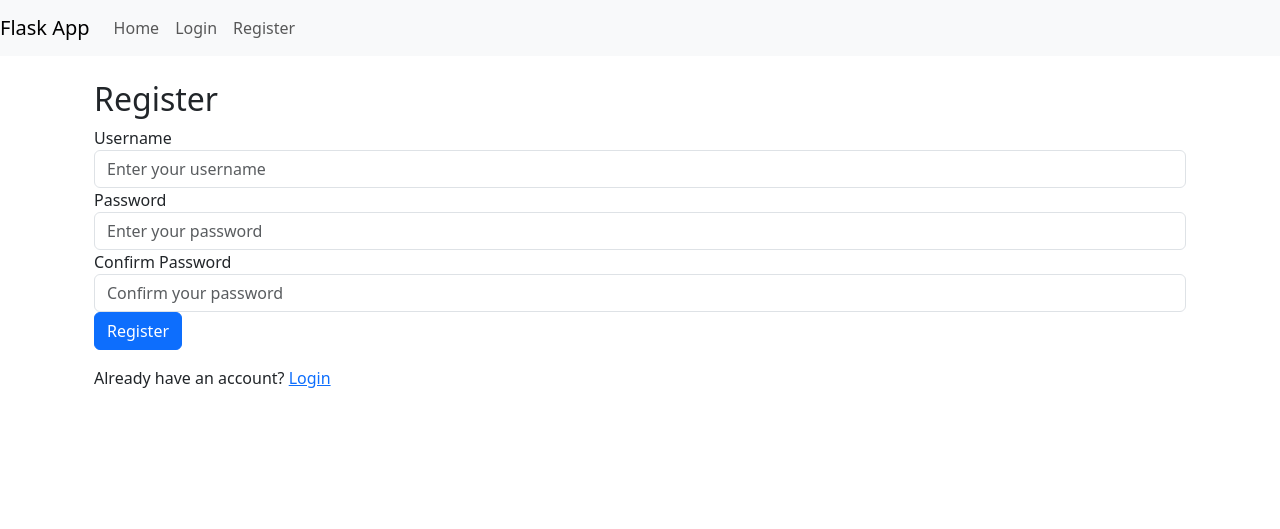
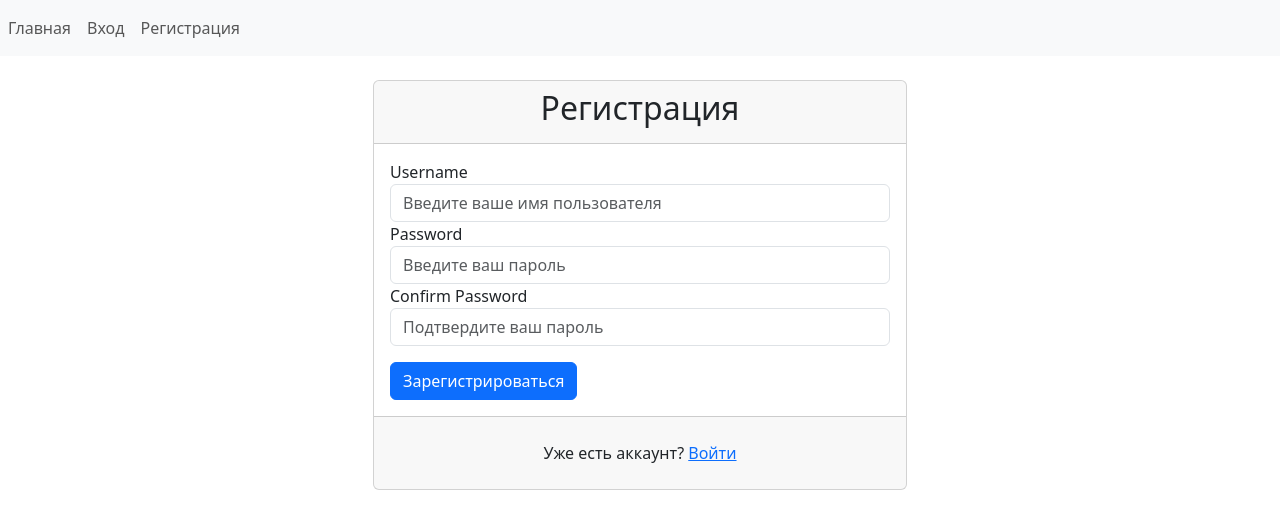
Before and after one commit to yesserz/weather-server, a Flask app: page /register in a window 1280 px wide. Shown: the top 529 px of the page. Run offline with Flask 3, Linux system fonts and the light colour scheme; some libraries are stand-ins or nearby versions.

```diff
--- a/app.py
+++ b/app.py
@@ -1,15 +1,15 @@
 from flask import Flask
-from config import TestingConfig
+from config import TestingConfig, DevelopmentConfig
 from extensions import db, bootstrap, login_manager, debug_toolbar
-from routes import auth, dashboard, weather_api
+from routes import auth, dashboard, weather_api, stations
 from logger import myLog
-from db.db_users import create_testing_data
+from db.db_models import create_testing_data
 
 log = myLog(__name__)
 app = Flask(__name__)
 
-config = TestingConfig  # режим работы приложения
-log.info(f'starting app in {config.WEATHER_APP_MODE} mode')
+config = DevelopmentConfig  # режим работы приложения
+log.info(f'starting app in {config.WEATHER_APP_MODE.lower()} mode')
 
 app.config.from_object(config)
 log.info(f'app configurations loaded successfully')
@@ -30,6 +30,7 @@ login_manager.login_view = 'auth.login'
 app.register_blueprint(auth.auth_bp)
 app.register_blueprint(dashboard.dashboard_bp)
 app.register_blueprint(weather_api.weather_bp)
+app.register_blueprint(stations.stations_bp)
 log.info(f'blueprints registered successfully')
 
 with app.app_context():
--- a/db/db_users.py
+++ b/db/db_models.py
@@ -37,8 +37,8 @@ class WeatherData(db.Model):
     humidity = db.Column(db.Float, nullable=True)
     pressure = db.Column(db.Float, nullable=True)
     wind_speed = db.Column(db.Float, nullable=True)
-    wind_direction = db.Column(db.String(10), nullable=True)
-    rain_intensity = db.Column(db.Float, nullable=True)
+    wind_direction = db.Column(db.Integer, nullable=True)
+    rain_intensity = db.Column(db.Integer, nullable=True)
     custom_data = db.Column(db.String(256), nullable=True)
 
 
--- a/routes/auth.py
+++ b/routes/auth.py
@@ -3,7 +3,7 @@ from flask_login import login_user, current_user, logout_user
 from forms import RegistrationForm, LoginForm
 from werkzeug.security import generate_password_hash, check_password_hash
 from extensions import db
-from db.db_users import User
+from db.db_models import User
 from logger import myLog
 
 
@@ -28,7 +28,7 @@ def register():
             return redirect(url_for('auth.login'))
 
         hashed_password = generate_password_hash(form.password.data, method='pbkdf2:sha256')
-        user = User(username=form.username.data, password=hashed_password)
+        user = User(username=form.username.data, password=hashed_password, role='user')
         db.session.add(user)
         db.session.commit()
         log.info(f'User {form.username.data} created successfully')
--- a/templates/base.html
+++ b/templates/base.html
@@ -1,5 +1,5 @@
 <!DOCTYPE html>
-<html lang="en">
+<html lang="ru">
 
 <head>
     {% block head %}
@@ -10,44 +10,53 @@
         {% block styles %}
             <!-- Bootstrap CSS -->
             {{ bootstrap.load_css() }}
+            <link rel="stylesheet" href="{{ url_for('static', filename='styles.css') }}">
+            <!-- Подключение пользовательских стилей -->
         {% endblock %}
 
-        <title>{% block title %}Your page title{% endblock %}</title>
+        <title>{% block title %}Заголовок страницы{% endblock %}</title>
     {% endblock %}
-    <script src="../static/jquery-3.7.1.js"></script>
+    <script src="{{ url_for('static', filename='jquery-3.7.1.js') }}"></script> <!-- Подключение jQuery -->
 </head>
 
 <body>
 <nav class="navbar navbar-expand-lg navbar-light bg-light">
-    <a class="navbar-brand" href="{{ url_for('auth.home') }}">Flask App</a>
     <button class="navbar-toggler" type="button" data-toggle="collapse" data-target="#navbarNav"
             aria-controls="navbarNav" aria-expanded="false" aria-label="Toggle navigation">
         <span class="navbar-toggler-icon"></span>
     </button>
     <div class="collapse navbar-collapse" id="navbarNav">
-        <ul class="navbar-nav">
+        <ul class="navbar-nav ml-auto"> <!-- Выравнивание меню справа -->
             <li class="nav-item">
-                <a class="nav-link" href="{{ url_for('auth.home') }}">Home</a>
+                <a class="nav-link" href="{{ url_for('auth.home') }}">Главная</a>
             </li>
             {% if current_user.is_authenticated %}
                 <li class="nav-item">
-                    <a class="nav-link" href="{{ url_for('auth.logout') }}">Logout</a>
+                    <a class="nav-link" href="{{ url_for('auth.logout') }}">Выйти</a>
                 </li>
                 {% if current_user.is_admin %}
                     <li class="nav-item">
-                        <a class="nav-link" href="{{ url_for('dashboard.admin') }}">Admin Dashboard</a>
+                        <a class="nav-link" href="{{ url_for('dashboard.admin') }}">Панель управления</a>
                     </li>
                     <li class="nav-item">
-                        <a class="nav-link" href="{{ url_for('auth.logout') }}">Add Station</a> <!-- Добавить станцию -->
+                        <a class="nav-link" href="{{ url_for('auth.logout') }}">Добавить станцию</a>
+                        <!-- Пункт меню для администратора -->
                     </li>
                 {% else %}
+                    <li class="nav-item">
+                        <a class="nav-link" href="{{ url_for('dashboard.user') }}">Панель управления</a>
+                    </li>
+                    <li class="nav-item">
+                        <a class="nav-link" href="{{ url_for('auth.logout') }}">Добавить станцию</a>
+                        <!-- Пункт меню для пользователя -->
+                    </li>
                 {% endif %}
             {% else %}
                 <li class="nav-item">
-                    <a class="nav-link" href="{{ url_for('auth.login') }}">Login</a>
+                    <a class="nav-link" href="{{ url_for('auth.login') }}">Вход</a>
                 </li>
                 <li class="nav-item">
-                    <a class="nav-link" href="{{ url_for('auth.register') }}">Register</a>
+                    <a class="nav-link" href="{{ url_for('auth.register') }}">Регистрация</a>
                 </li>
             {% endif %}
         </ul>
@@ -74,6 +83,8 @@
 {% block scripts %}
     <!-- Optional JavaScript -->
     {{ bootstrap.load_js() }}
+    <script src="{{ url_for('static', filename='scripts.js') }}"></script>
+    <!-- Подключение пользовательских скриптов -->
 {% endblock %}
 </body>
 
--- a/templates/register.html
+++ b/templates/register.html
@@ -1,16 +1,22 @@
 {% extends 'base.html' %}
 
-{% block title %}Register{% endblock %}
+{% block title %}Регистрация{% endblock %}
 
 {% block content %}
     <div class="container mt-4">
-        <h2>Register</h2>
+        <div class="row justify-content-center">
+            <div class="col-md-6">
+                <div class="card">
+                    <div class="card-header">
+                        <h2 class="text-center">Регистрация</h2>
+                    </div>
+                    <div class="card-body">
                         <form method="POST" action="{{ url_for('auth.register') }}">
                             {{ form.hidden_tag() }}
 
                             <div class="form-group">
                                 {{ form.username.label(class="form-control-label") }}
-                {{ form.username(class="form-control", placeholder="Enter your username") }}
+                                {{ form.username(class="form-control", placeholder="Введите ваше имя пользователя") }}
                                 {% for error in form.username.errors %}
                                     <small class="text-danger">{{ error }}</small>
                                 {% endfor %}
@@ -18,7 +24,7 @@
 
                             <div class="form-group">
                                 {{ form.password.label(class="form-control-label") }}
-                {{ form.password(class="form-control", placeholder="Enter your password") }}
+                                {{ form.password(class="form-control", placeholder="Введите ваш пароль") }}
                                 {% for error in form.password.errors %}
                                     <small class="text-danger">{{ error }}</small>
                                 {% endfor %}
@@ -26,15 +32,22 @@
 
                             <div class="form-group">
                                 {{ form.confirm_password.label(class="form-control-label") }}
-                {{ form.confirm_password(class="form-control", placeholder="Confirm your password") }}
+                                {{ form.confirm_password(class="form-control", placeholder="Подтвердите ваш пароль") }}
                                 {% for error in form.confirm_password.errors %}
                                     <small class="text-danger">{{ error }}</small>
                                 {% endfor %}
                             </div>
 
-            <button type="submit" class="btn btn-primary">Register</button>
+                            <div class="form-group mt-3">
+                                <button type="submit" class="btn btn-primary btn-block">Зарегистрироваться</button>
+                            </div>
                         </form>
-
-        <p class="mt-3">Already have an account? <a href="{{ url_for('auth.login') }}">Login</a></p>
+                    </div>
+                    <div class="card-footer text-center">
+                        <p class="mt-3">Уже есть аккаунт? <a href="{{ url_for('auth.login') }}">Войти</a></p>
+                    </div>
+                </div>
+            </div>
+        </div>
     </div>
 {% endblock %}
```
Also changed, not shown: routes/dashboard.py (+12 -6 lines), routes/weather_api.py (+12 -10 lines), templates/dashboard_user.html (added, +99 -0 lines), templates/home.html (+14 -7 lines), templates/login.html (+20 -7 lines). Lines whose indentation alone changed are shown as unchanged.
